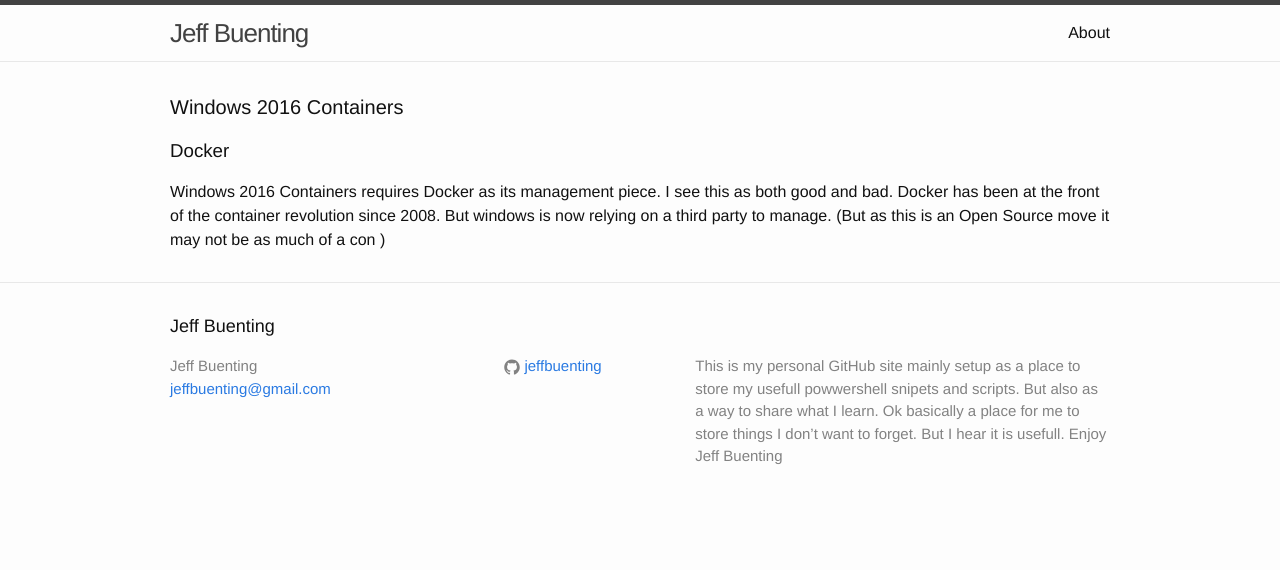
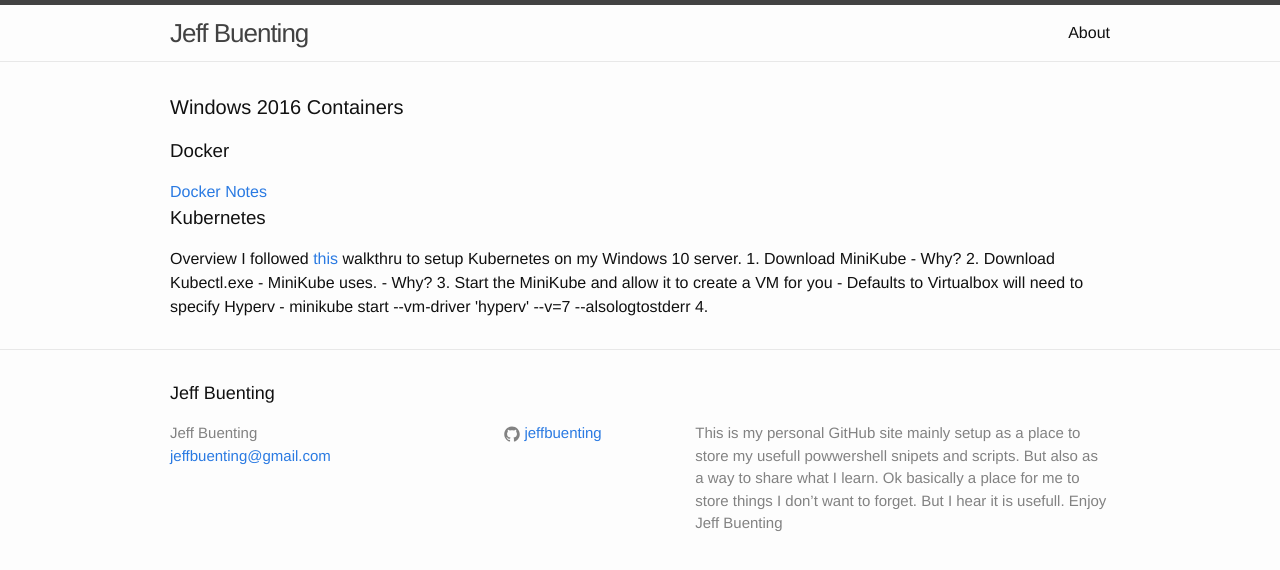
Before and after one commit to jeffbuenting/jeffbuenting.github.io, a Jekyll site: the page built from Articles/WindowsContainers/index.html, in a window 1280 px wide. Shown: the top 570 px of the page. Built offline with Jekyll 4.4.1, drawn with Linux system fonts in a browser that asks for light colours.

Commit message:
adding notes for docker and Kubernetes

```diff
--- a/Articles/WindowsContainers/index.html
+++ b/Articles/WindowsContainers/index.html
@@ -10,4 +10,24 @@
 
 <h3>Docker</h3>
 
-Windows 2016 Containers requires Docker as its management piece.    I see this as both good and bad.  Docker has been at the front of the container revolution since 2008.  But windows is now relying on a third party to manage.  (But as this is an Open Source move it may not be as much of a con )
+<a href="\Articles\Docker\index.html">Docker Notes</a>
+
+
+<h3>Kubernetes</h3>
+
+Overview
+
+I followed <a href = 'https://sharepointforum.org/threads/setting-up-kubernetes-on-windows10-laptop-with-minikube.90677/'>this</a> walkthru to setup Kubernetes on my Windows 10 server.
+
+	1. Download MiniKube
+		- Why?
+
+	2. Download Kubectl.exe
+		- MiniKube uses.
+		- Why?
+
+	3. Start the MiniKube and allow it to create a VM for you
+		- Defaults to Virtualbox  will need to specify Hyperv
+		- minikube start --vm-driver 'hyperv' --v=7 --alsologtostderr
+
+	4.
```
Also changed, not shown: Articles/Docker/index.html (+9 -0 lines).
